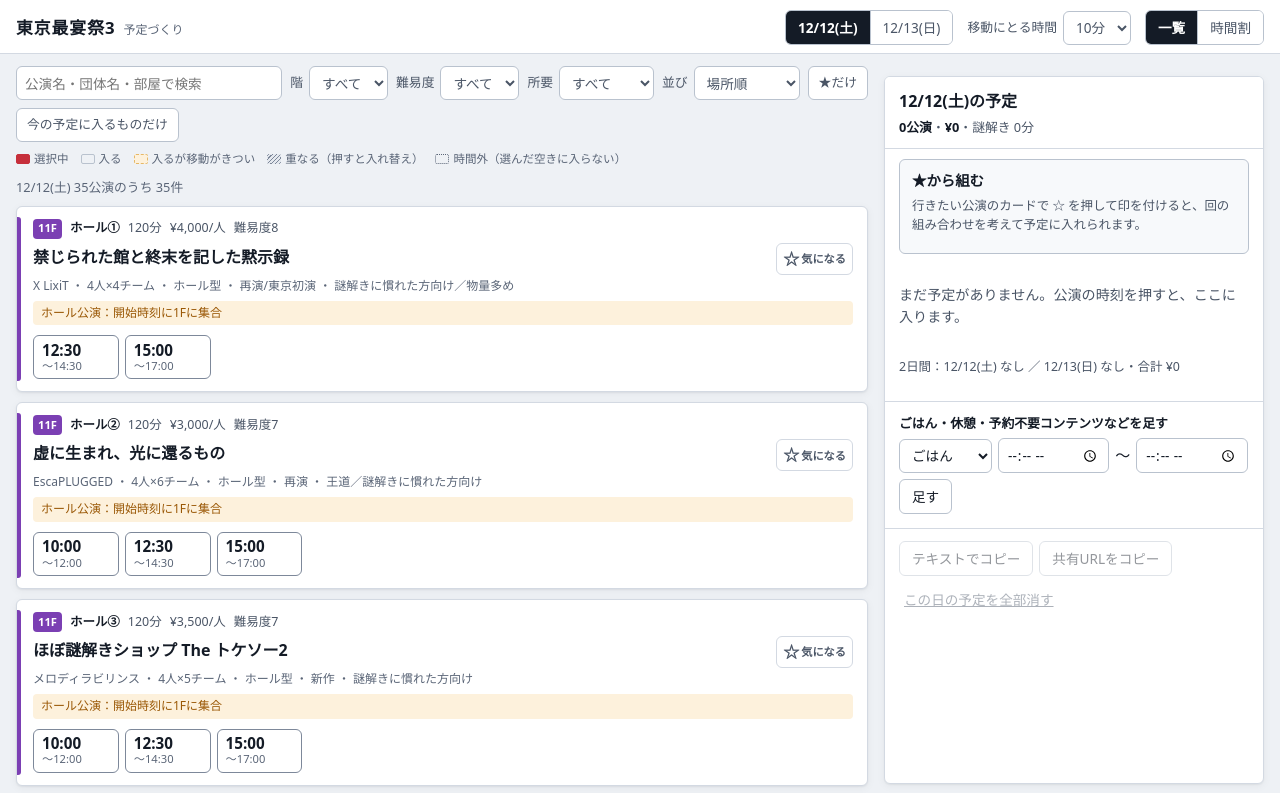
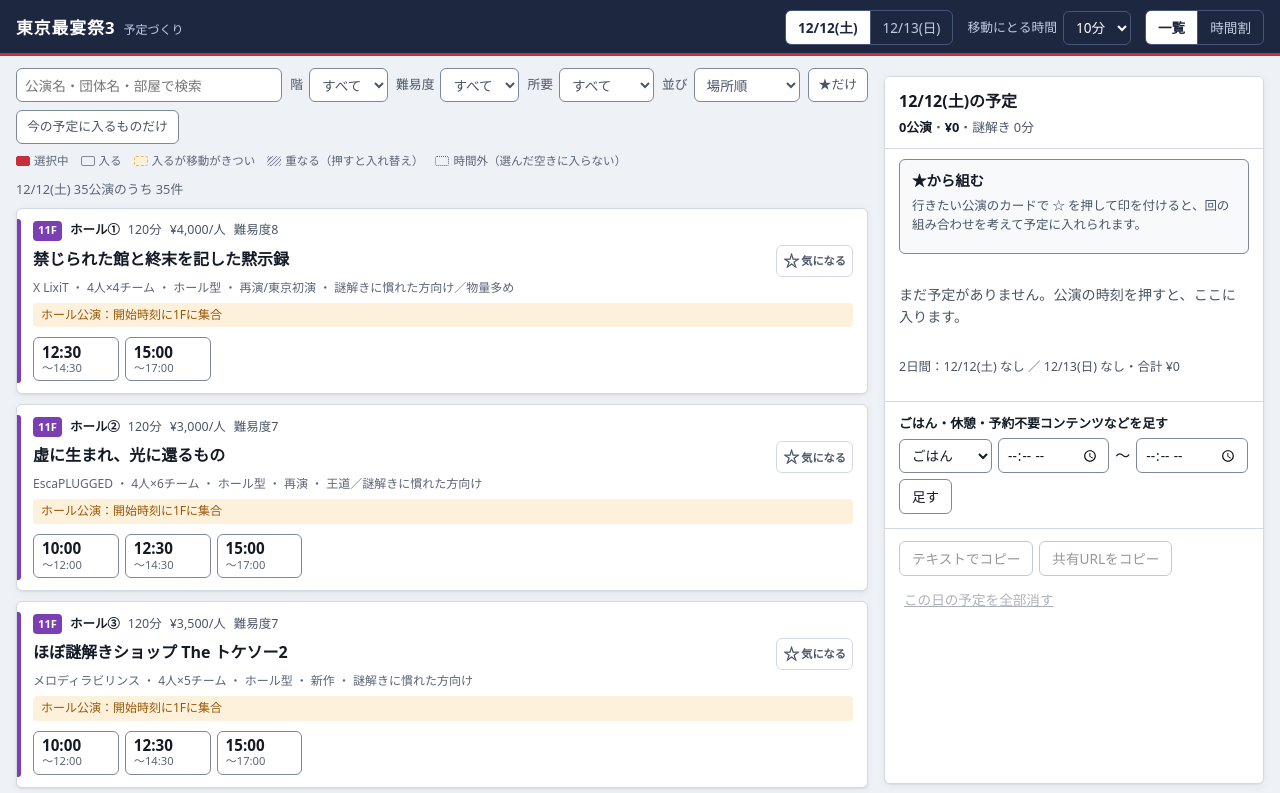
Before and after one commit to nazo-tools/saien-fes-planner, a website with bundled scripts: page index.html in a window 1280 px wide. Shown: the top 793 px of the page. Built offline with nearby package versions, Linux system fonts and the light colour scheme.

Commit message:
ヘッダーを濃紺の帯にし、フォーカス枠を青の3pxに、枠線を濃くする
- ヘッダーを濃紺の帯＋赤い細線にした（日付・表示の切替と移動時間の欄も帯に合わせた色に）
- フォーカス枠を赤の2px→青の3pxで統一した。赤は「選択中」の塗りと紛れるため
- --line-strong を濃くし、入力欄・切替ボタンの枠が地に対して3:1を超えるようにした

Co-Authored-By: Claude Opus 5.5 <noreply@anthropic.com>

```diff
--- a/index.html
+++ b/index.html
@@ -15,8 +15,10 @@
   color-scheme:light dark;
   --bg:#eef1f5; --surface:#fff; --sunken:#e4e8ee; --raised:#f7f9fb;
   --ink:#141b26; --muted:#4a5566; --subtle:#5a6577;
-  --line:#d3d9e2; --line-strong:#b9c2ce;
+  --line:#d3d9e2; --line-strong:#7d889a;
   --accent:#c62f3b; --accent-ink:#fff; --accent-soft:#fbe9ea;
+  --band:#1d2740; --band-ink:#fff; --band-sub:#c3cbe0; --band-line:#47557a;
+  --focus:#1a56db; --focus-on-band:#9dbdff;
   --f11:#7b3fb3; --f2:#157a86; --f4:#8f5409;
   --warn:#9a5806; --warn-bg:#fdf1dc; --warn-line:#e6b867;
   --ok:#1e6b48;
@@ -31,8 +33,10 @@
 @media (prefers-color-scheme:dark){:root:not([data-theme="light"]){
   --bg:#12161d; --surface:#1a2029; --sunken:#202733; --raised:#1e2530;
   --ink:#e9edf3; --muted:#b0b9c6; --subtle:#97a1b0;
-  --line:#2e3744; --line-strong:#3f4a5a;
+  --line:#2e3744; --line-strong:#6b7789;
   --accent:#ff6b74; --accent-ink:#1a0d0f; --accent-soft:#3a1f24;
+  --band:#0b0f16; --band-ink:#e9edf3; --band-sub:#a3adbd; --band-line:#3f4a5a;
+  --focus:#7aa7ff; --focus-on-band:#7aa7ff;
   --f11:#b98ae6; --f2:#4fc2cf; --f4:#e3a548;
   --warn:#f0b75c; --warn-bg:#33281a; --warn-line:#7a5a26;
   --ok:#6fd0a0;
@@ -45,8 +49,10 @@
 :root[data-theme="dark"]{
   --bg:#12161d; --surface:#1a2029; --sunken:#202733; --raised:#1e2530;
   --ink:#e9edf3; --muted:#b0b9c6; --subtle:#97a1b0;
-  --line:#2e3744; --line-strong:#3f4a5a;
+  --line:#2e3744; --line-strong:#6b7789;
   --accent:#ff6b74; --accent-ink:#1a0d0f; --accent-soft:#3a1f24;
+  --band:#0b0f16; --band-ink:#e9edf3; --band-sub:#a3adbd; --band-line:#3f4a5a;
+  --focus:#7aa7ff; --focus-on-band:#7aa7ff;
   --f11:#b98ae6; --f2:#4fc2cf; --f4:#e3a548;
   --warn:#f0b75c; --warn-bg:#33281a; --warn-line:#7a5a26;
   --ok:#6fd0a0;
@@ -62,12 +68,21 @@ html{-webkit-text-size-adjust:100%}
 body{margin:0;background:var(--bg);color:var(--ink);font-family:var(--font);font-size:15px;line-height:1.55;
   font-variant-numeric:tabular-nums}
 button,input,select{font:inherit;color:inherit}
-:where(button,input,select,summary,a):focus-visible{outline:2px solid var(--accent);outline-offset:2px}
+/* フォーカスは青の3px枠で統一（赤は「選択中」と紛れるので使わない） */
+:where(button,input,select,summary,a,[tabindex]):focus-visible{outline:3px solid var(--focus);outline-offset:2px}
 .sr{position:absolute;width:1px;height:1px;overflow:hidden;clip:rect(0 0 0 0);white-space:nowrap}
 a{color:inherit}
 
 /* ---- 上部 ---- */
-.top{position:sticky;top:0;z-index:20;background:var(--surface);border-bottom:1px solid var(--line)}
+/* 濃紺の帯＋赤い細線。祭りの「のれん」のつもりで、道具としての見やすさは崩さない */
+.top{position:sticky;top:0;z-index:20;background:var(--band);color:var(--band-ink);border-bottom:3px solid var(--accent)}
+.top :focus-visible{outline-color:var(--focus-on-band)}
+.top .brand span,.top .field{color:var(--band-sub)}
+.top .seg{border-color:var(--band-line)}
+.top .seg button{background:transparent;color:var(--band-sub)}
+.top .seg button+button{border-left-color:var(--band-line)}
+.top .seg button[aria-pressed="true"]{background:var(--band-ink);color:var(--band)}
+.top select{background:var(--band);color:var(--band-ink);border-color:var(--band-line)}
 .top-in{max-width:1280px;margin:0 auto;padding:10px 16px 8px;display:flex;flex-wrap:wrap;align-items:center;gap:8px 14px}
 .brand{display:flex;align-items:baseline;gap:8px;margin-right:auto}
 .brand h1{margin:0;font-size:1.05rem;font-weight:800;letter-spacing:.06em}
@@ -275,7 +290,7 @@ fieldset{border:0;margin:0;padding:0;min-width:0}
 .arr .err{color:var(--accent);font-size:.8rem;margin:6px 0 0}
 .arr-out{margin-top:10px;border-top:1px solid var(--line);padding-top:10px}
 .arr-out:focus{outline:none}
-.arr-out:focus-visible{outline:2px solid var(--accent);outline-offset:2px}
+.arr-out:focus-visible{outline:3px solid var(--focus);outline-offset:2px}
 .arr-sum{margin:0 0 6px;font-weight:700;font-size:.88rem}
 .arr-why{margin:0 0 8px;padding-left:1.2em;font-size:.78rem;color:var(--warn)}
 .arr-plan{border:1px solid var(--line);background:var(--surface);border-radius:var(--radius);padding:8px 10px;margin:8px 0}
```
Also changed, not shown: docs/index.html (+21 -6 lines), dist/index.html.
